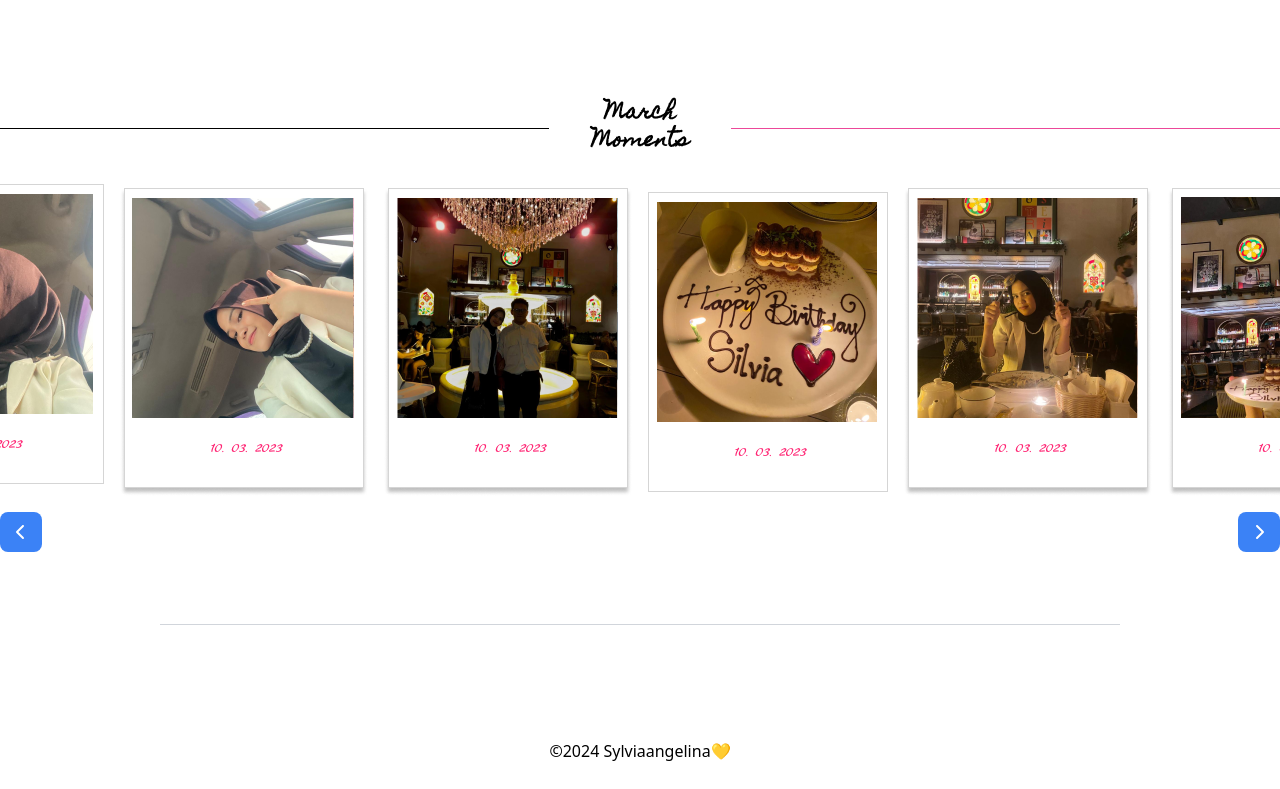
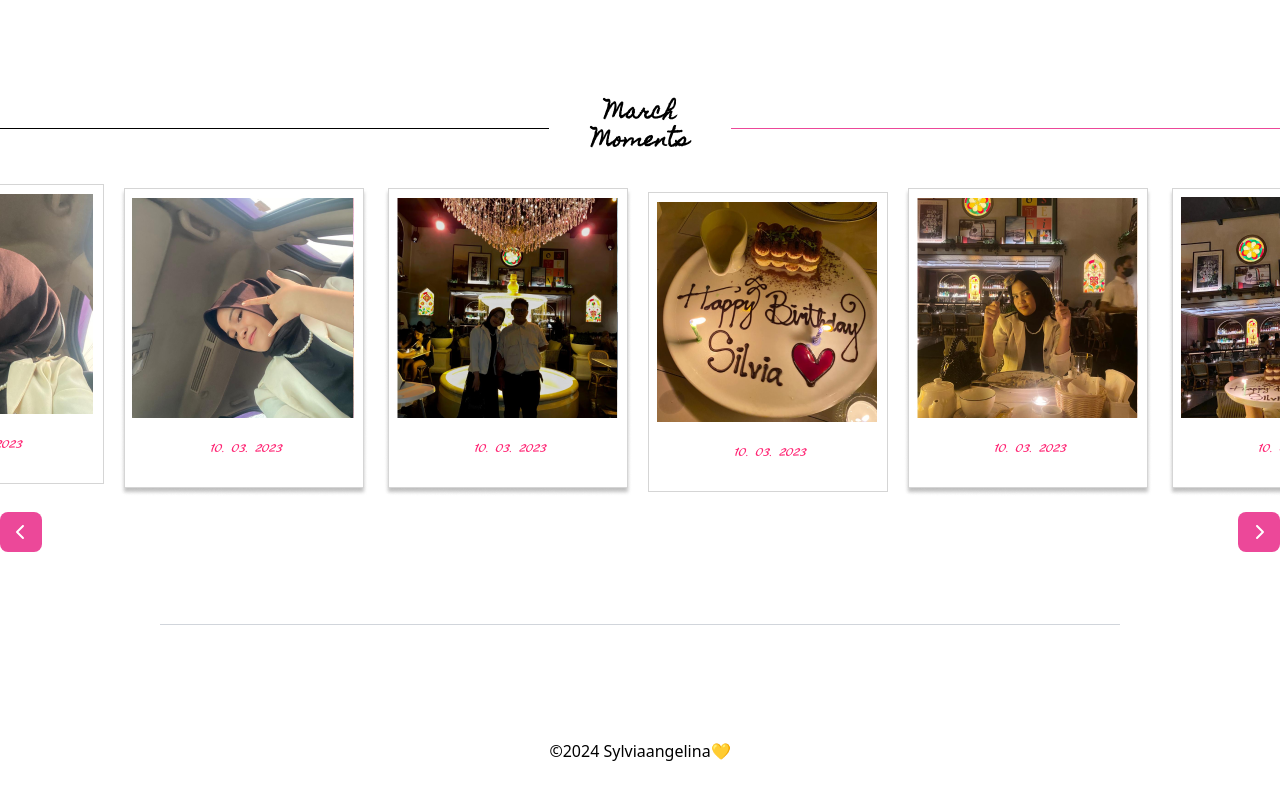
Before and after one commit to Lintangabst/SylviaBirthday, a Next.js app: page /Homepage in a window 1280 px wide. Shown: the part 1814-2603 px from the top of the page. Built offline with nearby package versions, Linux system fonts and the light colour scheme; a web font is replaced by a local one.

Commit message:
Update Memories.tsx

```diff
--- a/components/Memories.tsx
+++ b/components/Memories.tsx
@@ -58,10 +58,10 @@ const Memories: React.FC = () => {
         ))}
       </div>
       <div className="flex  justify-center mt-4 space-x-4 md:flex-col lg:flex-row lg:justify-between">
-      <button onClick={prevMonth} className="px-4 py-2 bg-blue-500 text-white rounded-lg focus:outline-none focus:ring-2 focus:ring-blue-600 focus:ring-opacity-50">
+      <button onClick={prevMonth} className="px-4 py-2 bg-pink-500 text-white rounded-lg focus:outline-none focus:ring-2 focus:ring-pink-600 focus:ring-opacity-50">
         <FontAwesomeIcon icon={faChevronLeft} />
       </button>
-      <button onClick={nextMonth} className="px-4 py-2 bg-blue-500 text-white rounded-lg focus:outline-none focus:ring-2 focus:ring-blue-600 focus:ring-opacity-50">
+      <button onClick={nextMonth} className="px-4 py-2 bg-pink-500 text-white rounded-lg focus:outline-none focus:ring-2 focus:ring-pink-600 focus:ring-opacity-50">
         <FontAwesomeIcon icon={faChevronRight} />
       </button>
     </div>
```
